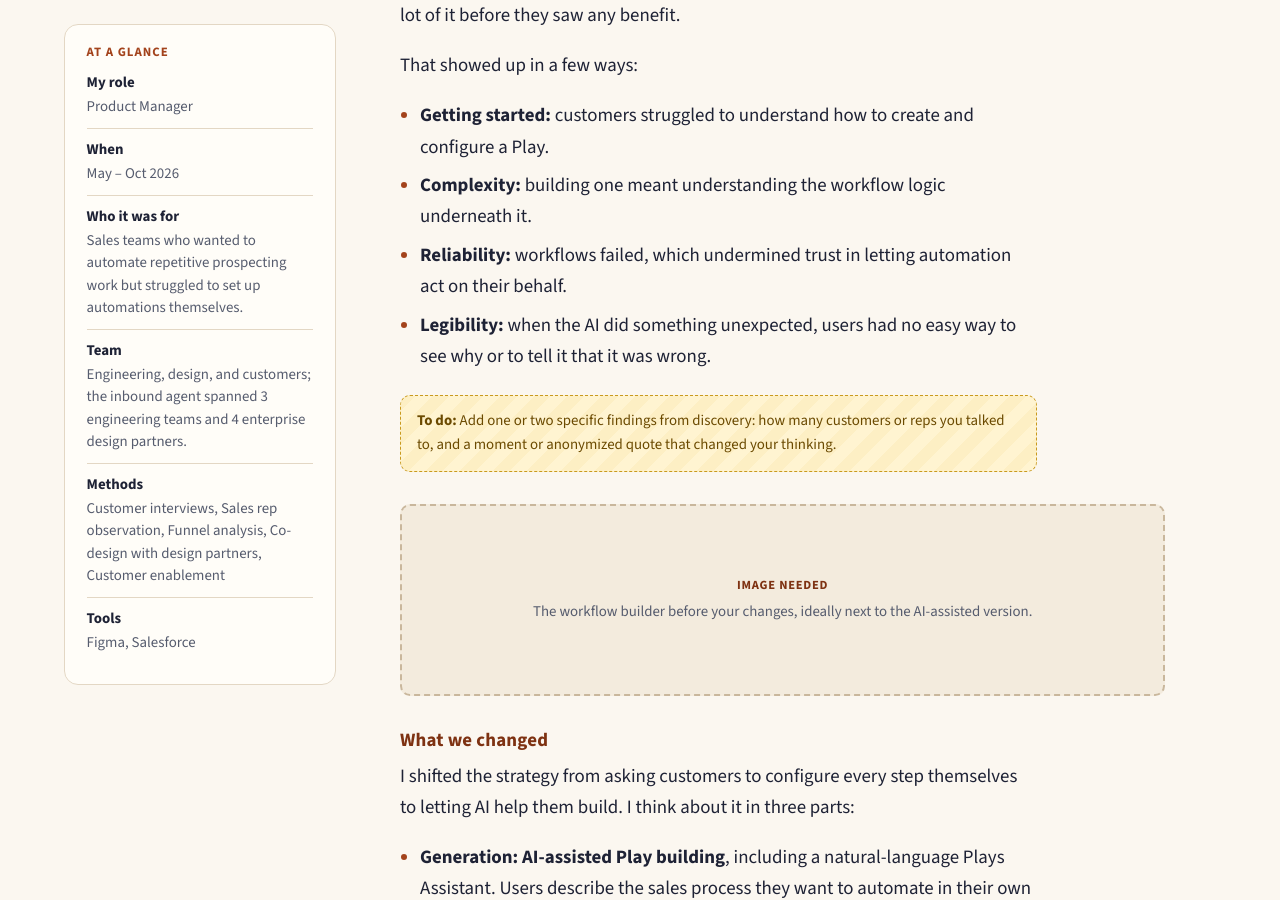
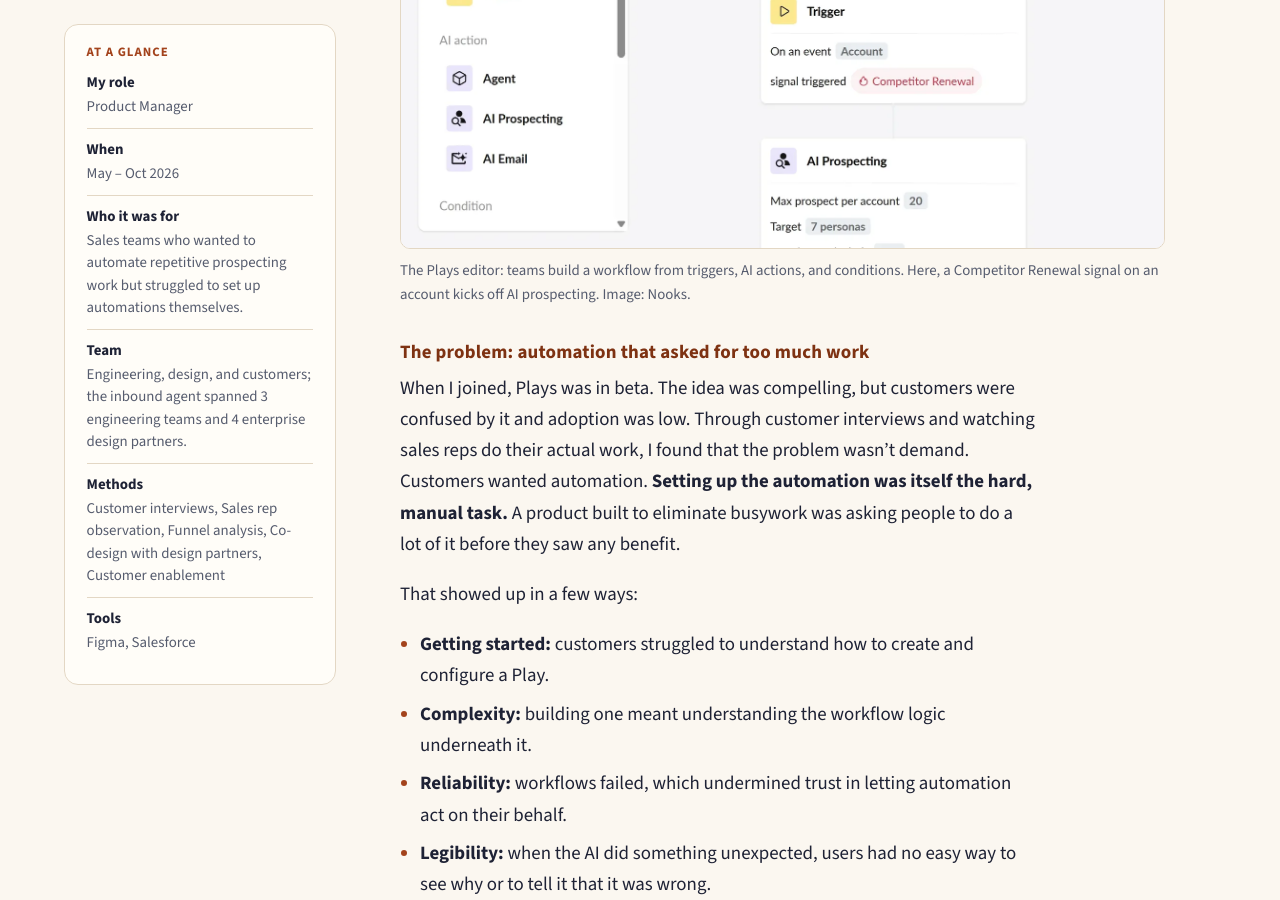
Before and after one commit to sabrinahu618/portfolio, a Jekyll site: the page built from _projects/nooks.md, in a window 1280 px wide and 900 px high, scrolled down 2619 px. Built offline with Jekyll 4.4.1, drawn with Linux system fonts in a browser that asks for light colours.

Commit message:
Add Plays editor screenshot to Nooks case study
Co-Authored-By: Claude Opus 5.5 <noreply@anthropic.com>
Claude-Session: https://claude.ai/code/session_01HybnYJGYPLDq5hkAYptQSd

```diff
--- a/_projects/nooks.md
+++ b/_projects/nooks.md
@@ -39,6 +39,8 @@ Plays sat between a company's CRM and its sales outreach. Instead of a rep manua
 3. **Personalization:** AI drafts an individualized email.
 4. **Execution:** the email is sent and the prospect is enrolled in a sequence.
 5. **Follow-up:** the prospect moves into calls, emails, texts, and LinkedIn outreach.
+
+{% include figure.html src="/assets/img/nooks/plays-editor.webp" alt="The Nooks Plays editor for a draft workflow called Competitor renewal. A palette on the left lists steps to add: Trigger, AI actions (Agent, AI Prospecting, AI Email), and Condition. On the right, the workflow starts with a trigger that fires when an account's Competitor Renewal signal is triggered, followed by an AI Prospecting step set to find up to 20 prospects per account across 7 personas." width="1600" height="913" caption="The Plays editor: teams build a workflow from triggers, AI actions, and conditions. Here, a Competitor Renewal signal on an account kicks off AI prospecting. Image: Nooks." wide=true %}
 
 ### The problem: automation that asked for too much work
 
```
Also changed, not shown: assets/img/nooks/plays-editor.webp (added).
